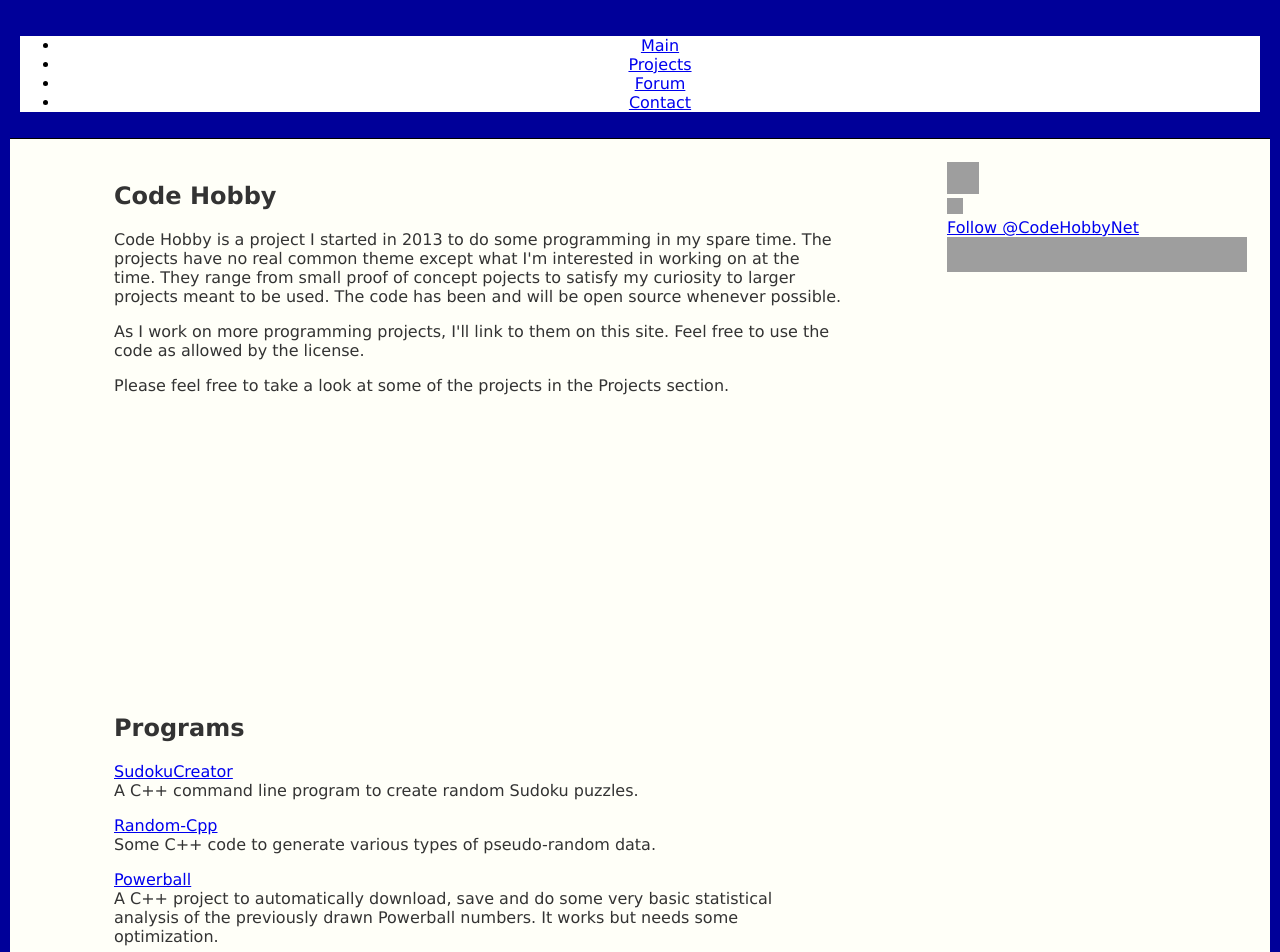
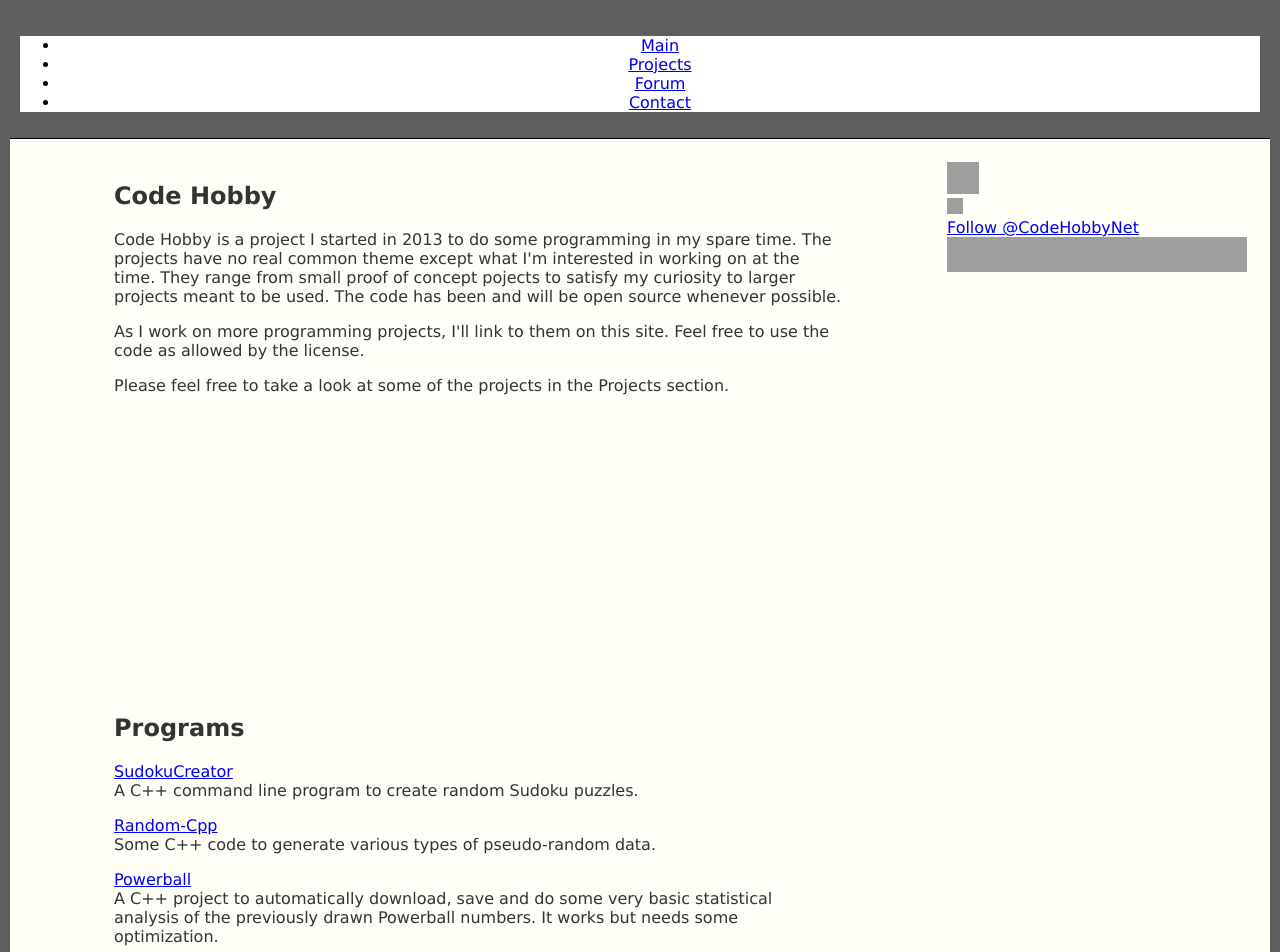
Before and after one commit to luigi1015/CodeHobby, a PHP site: page / in a window 1280 px wide. Shown: the top 952 px of the page. Run offline with PHP 8.4, Linux system fonts and the light colour scheme; some libraries are stand-ins or nearby versions; grey boxes are pictures that could not be loaded.

Commit message:
Settled on grey and off-white color scheme.

```diff
--- a/codehobby.css
+++ b/codehobby.css
@@ -1,8 +1,8 @@
-body { background-color: #000099; margin: 0; padding: 0; color: #333; }
+body { background-color: #5E5E5E; margin: 0; padding: 0; color: #333; }
 body, div { font-family: 'lucida grande', helvetica, verdana, arial, sans-serif }
 div { padding: 10px; }
 
-#header, #footer { background: #000099; margin: auto; padding: 10px; color:#000000; }
+#header, #footer { background: #5E5E5E; margin: auto; padding: 10px; color:#000000; }
 #header { text-align: center; /*border-bottom: 1px solid #000000;*/ }
 #footer { margin-bottom: 0px; text-align: center; }
 #footer-right { text-align: right; }
```
